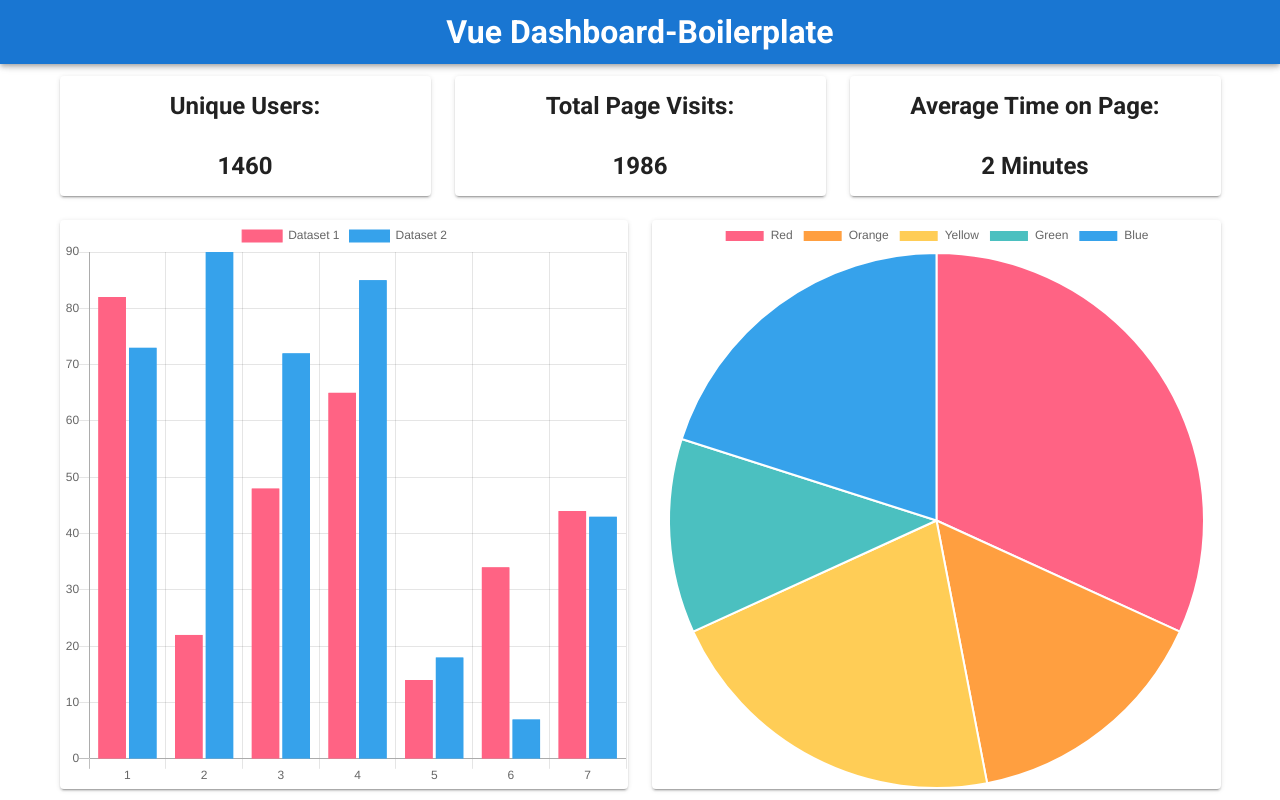
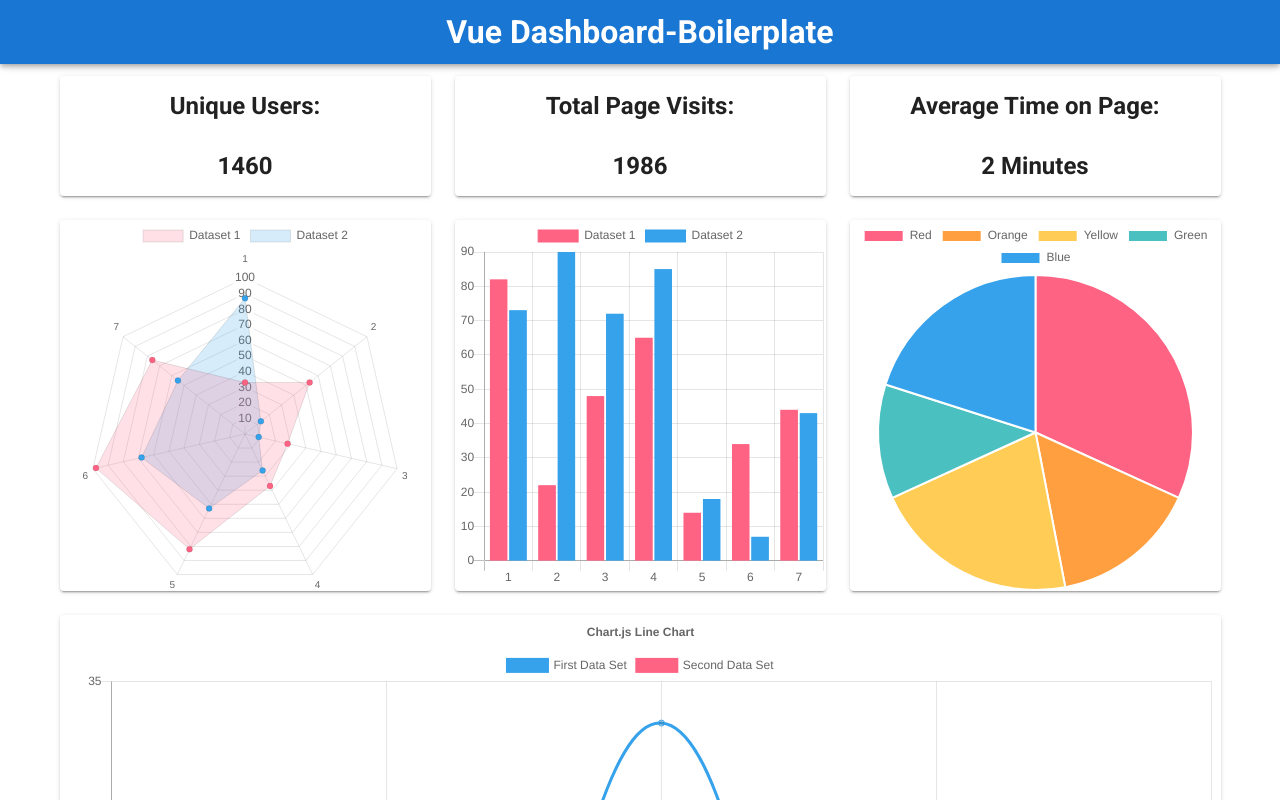
Before and after one commit to Elucidateqt/vue-dashboard-boilerplate, a Vue app: page / in a window 1280 px wide. Shown: the top 800 px of the page. Built offline with nearby package versions, Linux system fonts and the light colour scheme.

Commit message:
example randar-chart

```diff
--- a/src/components/Dashboard.vue
+++ b/src/components/Dashboard.vue
@@ -51,12 +51,17 @@
       </v-col>
     </v-row>
     <v-row class="text-center">
-      <v-col cols="6">
+      <v-col cols="4">
+        <v-card>
+          <radar-chart :chart-data="dummyData.radarChart.data"></radar-chart>
+        </v-card>
+      </v-col>
+      <v-col cols="4">
         <v-card>
           <bar-chart :chart-data="dummyData.barChart.data"></bar-chart>
         </v-card>
       </v-col>
-      <v-col cols="6">
+      <v-col cols="4">
         <v-card>
           <pie-chart :chart-data="dummyData.pieChart.data"></pie-chart>
         </v-card>
@@ -76,10 +81,11 @@
 import BarChart from "../lib/charts/BarChart";
 import PieChart from "../lib/charts/PieChart";
 import LineChart from "../lib/charts/LineChart";
+import RadarChart from "../lib/charts/RadarChart";
 import colors from '../lib/constants/colors';
   export default {
     name: 'Dashboard',
-    components: {BarChart, PieChart, LineChart},
+    components: {BarChart, PieChart, LineChart, RadarChart},
 
     data: () => ({
       dummyData: {
@@ -87,6 +93,21 @@ import colors from '../lib/constants/colors';
         timeOnPage: Math.floor(Math.random() * 6) + 2,
 
         barChart: {
+          data: {},
+          options: {
+            responsive: true,
+            scales: {
+              yAxes: [
+                {
+                  ticks: {
+                    beginAtZero: true
+                  }
+                }
+              ]
+            }
+          }
+        },
+        radarChart: {
           data: {},
           options: {
             responsive: true,
@@ -194,7 +215,7 @@ import colors from '../lib/constants/colors';
             'Blue'
           ]}
 
-        this.dummyData.barChart.data = {
+      this.dummyData.barChart.data = {
 			labels: ['1', '2', '3', '4', '5', '6', '7'],
 			datasets: [{
 				label: 'Dataset 1',
@@ -225,8 +246,46 @@ import colors from '../lib/constants/colors';
 					this.getRandomScalingFactor(),
 				]
 			}]
+      };
 
-		};
+      this.dummyData.radarChart.data = {
+			labels: ['1', '2', '3', '4', '5', '6', '7'],
+			datasets: [{
+				label: 'Dataset 1',
+				pointBackgroundColor: colors.red,
+				backgroundColor: this.changeColorAlpha(colors.red, "0.2"),
+				borderWidth: 1,
+				data: [
+					this.getRandomScalingFactor(),
+					this.getRandomScalingFactor(),
+					this.getRandomScalingFactor(),
+					this.getRandomScalingFactor(),
+					this.getRandomScalingFactor(),
+					this.getRandomScalingFactor(),
+					this.getRandomScalingFactor()
+				]
+			}, {
+				label: 'Dataset 2',
+				pointBackgroundColor: colors.blue,
+				backgroundColor: this.changeColorAlpha(colors.blue, "0.2"),
+				borderWidth: 1,
+				data: [
+					this.getRandomScalingFactor(),
+					this.getRandomScalingFactor(),
+					this.getRandomScalingFactor(),
+					this.getRandomScalingFactor(),
+					this.getRandomScalingFactor(),
+					this.getRandomScalingFactor(),
+					this.getRandomScalingFactor(),
+				]
+			}]
+      };
+
+      },
+      changeColorAlpha(rgbaString, alpha){
+        let match = rgbaString.match(/rgba\((\s*\d+\s*,\s*\d+\s*,\s*\d+\s*),\s*(\d+\.?\d*)\)/)[1]
+        let newColor = "rgba("+match+","+alpha+")"
+        return newColor
       },
       getRandomInt () {
         return Math.floor(Math.random() * (50 - 5 + 1)) + 5
--- /dev/null
+++ b/src/lib/charts/RadarChart.js
@@ -0,0 +1,13 @@
+import { Radar, mixins } from 'vue-chartjs'
+const { reactiveProp } = mixins
+
+export default {
+  extends: Radar,
+  mixins: [reactiveProp],
+  props: ['options'],
+  mounted () {
+    // this.chartData is created in the mixin.
+    // If you want to pass options please create a local options object
+    this.renderChart(this.chartData, this.options)
+  }
+}
--- a/src/lib/constants/colors.js
+++ b/src/lib/constants/colors.js
@@ -1,9 +1,9 @@
 export default {
-blue: "rgb(54, 162, 235)",
-green: "rgb(75, 192, 192)",
-grey: "rgb(201, 203, 207)",
-orange: "rgb(255, 159, 64)",
-purple: "rgb(153, 102, 255)",
-red: "rgb(255, 99, 132)",
-yellow: "rgb(255, 205, 86)"
+blue: "rgba(54,162,235,1)",
+green: "rgba(75,192,192,1)",
+grey: "rgba(201,203,207,1)",
+orange: "rgba(255,159,64,1)",
+purple: "rgba(153,102,255,1)",
+red: "rgba(255,99,132,1)",
+yellow: "rgba(255,205,86,1)"
 }
```
